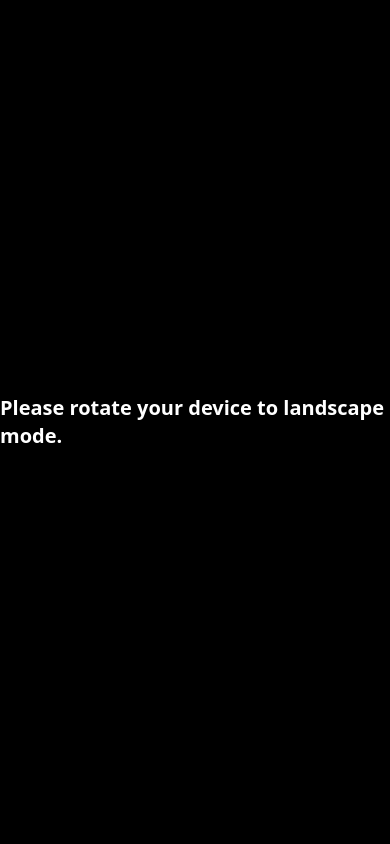
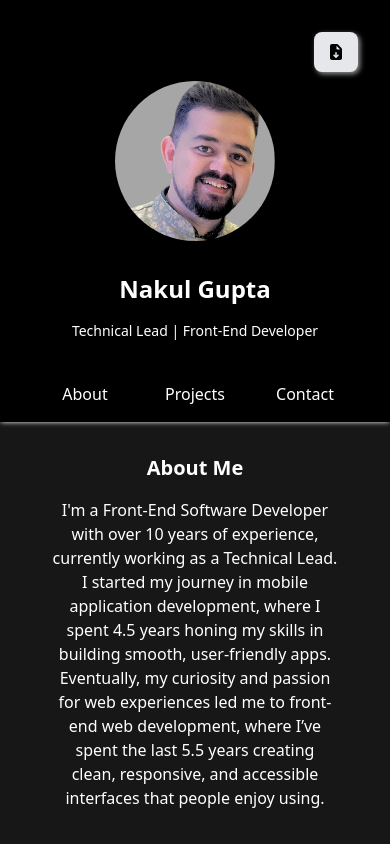
Before and after one commit to Nasphalt/nakulgupta, a React (Vite) app: page / in a window 390 px wide. Shown: the top 844 px of the page. Built offline with nearby package versions, Linux system fonts and the light colour scheme.

Commit message:
Fixes responsive issues

```diff
--- a/src/App.css
+++ b/src/App.css
@@ -16,15 +16,3 @@
   background-color: #d1d5dc;
   border-radius: 4px;
 }
-
-@media (max-width: 767px) and (orientation: portrait) {
-  .landscape-warning {
-    display: flex;
-  }
-}
-
-@media (orientation: landscape), (min-width: 768px) {
-  .landscape-warning {
-    display: none;
-  }
-}
--- a/src/App.jsx
+++ b/src/App.jsx
@@ -4,17 +4,10 @@ import ContentSection from "./Components/Sections/ContentSection";
 import AboutMe from "./Components/Sections/AboutMe";
 import WorkExperience from "./Components/Sections/WorkExperience/WorkExperience";
 import SkillsOverview from "./Components/Sections/Skills/SkillsOverview";
-import LandscapeOnly from "./Components/LandscapeOnly";
 
 function App() {
   return (
-    <div className="relative">
-      <div className="landscape-warning hidden fixed inset-0 bg-black text-white items-center justify-center z-[9999]">
-        <p className="text-xl font-bold">
-          Please rotate your device to landscape mode.
-        </p>
-      </div>
-      <div>
+    <>
       <MainHeader />
       <ContentSection heading="About Me" content={<AboutMe />} styling="" />
       <ContentSection
@@ -27,8 +20,12 @@ function App() {
         content={<SkillsOverview />}
         styling=""
       />
-      </div>
-    </div>
+      <ContentSection
+        heading="Education"
+        content={<div> </div>}
+        styling="bg-neutral-950"
+      />
+    </>
   );
 }
 
--- a/src/Components/Header/MainHeader.jsx
+++ b/src/Components/Header/MainHeader.jsx
@@ -12,7 +12,8 @@ export default function MainHeader() {
         download
         className="absolute top-8 right-8 bg-gray-200 text-black px-4 py-2 rounded-lg shadow-[2px_2px_5px_rgba(150,150,150,255)] font-semibold hover:bg-white transition-colors"
       >
-        <FontAwesomeIcon icon={faFileDownload} /> Resume
+        <FontAwesomeIcon icon={faFileDownload} className="pr-0 md:pr-2" />
+        <span className="hidden md:inline-flex">Resume</span>
       </a>
 
       <HeaderInfo />
--- a/src/Components/LandscapeOnly.jsx
+++ /dev/null
@@ -1,9 +0,0 @@
-export default function LandscapeOnly() {
-  return (
-    <div className="fixed inset-0 bg-black text-white flex items-center justify-center z-[9999]">
-      <p className="text-center text-lg font-bold p-4">
-        Please rotate your device to landscape mode.
-      </p>
-    </div>
-  );
-}
--- a/src/Components/Sections/ContentSection.jsx
+++ b/src/Components/Sections/ContentSection.jsx
@@ -1,7 +1,7 @@
 export default function ContentSection({ heading, content, styling }) {
   return (
     <section
-      className={`flex flex-col items-center justify-center p-8 min-h-[100vh] [@media(min-height:500px)]:min-h-[75vh] [@media(min-height:750px)]:min-h-[50vh] w-full ${styling}`}
+      className={`flex flex-col items-center justify-center pr-4 pl-4 pt-8 pb-8 md:p-8 min-h-[100vh] [@media(min-height:500px)]:min-h-[75vh] [@media(min-height:750px)]:min-h-[50vh] w-full ${styling}`}
     >
       <h2 className="text-xl font-bold mb-4">{heading}</h2>
       {content}
--- a/src/Components/Sections/Skills/SkillsOverview.jsx
+++ b/src/Components/Sections/Skills/SkillsOverview.jsx
@@ -89,7 +89,7 @@ export default function SkillsOverview() {
       <p className="text-center">
         A snapshot of the skills I've built over the years
       </p>
-      <div className="grid grid-cols-2 md:grid-cols-3 gap-16 p-8 w-full">
+      <div className="grid grid-cols-1 md:grid-cols-3 gap-16 p-8 w-full">
         <StyledRadar
           data={frontendSkillsData}
           colorCode={"#4ade80"}
--- a/src/Components/Sections/WorkExperience/CarouselCustom.jsx
+++ b/src/Components/Sections/WorkExperience/CarouselCustom.jsx
@@ -96,14 +96,14 @@ export default function CarouselCustom({
         </div>
       </div>
       <div
-        className="flex transition-transform ease-out duration-500 p-4"
+        className="flex transition-transform ease-out duration-500 p-0 md:p-4"
         style={{ transform: `translateX(-${curr * 100}%)` }}
       >
         {Array.isArray(slides)
           ? slides.map((child, index) => (
               <div
                 key={index}
-                className="w-[calc(100%-(var(--spacing)*16))] flex-shrink-0 ml-8 mr-16 h-[350px] overflow-y-auto custom-scrollbar"
+                className="w-[calc(100%-(var(--spacing)*16))] flex-shrink-0 ml-8 mr-8 md:mr-16 h-[350px] overflow-y-auto custom-scrollbar"
               >
                 {child}
               </div>
--- a/src/Components/Sections/WorkExperience/WorkExperience.jsx
+++ b/src/Components/Sections/WorkExperience/WorkExperience.jsx
@@ -10,7 +10,7 @@ export default function WorkExperience() {
   const [curr, setCurr] = useState(0);
   const data = [Oracle, Oceaneering, Kony];
   return (
-    <div className="w-[90%] sm:w-[85%] md:w-[80%] lg:w-[75%] flex items-center">
+    <div className="w-[100%] sm:w-[85%] md:w-[80%] lg:w-[75%] flex items-center">
       <TabPanel
         headers={
           <CompanyHeaders
```
Lines whose indentation alone changed are shown as unchanged.
